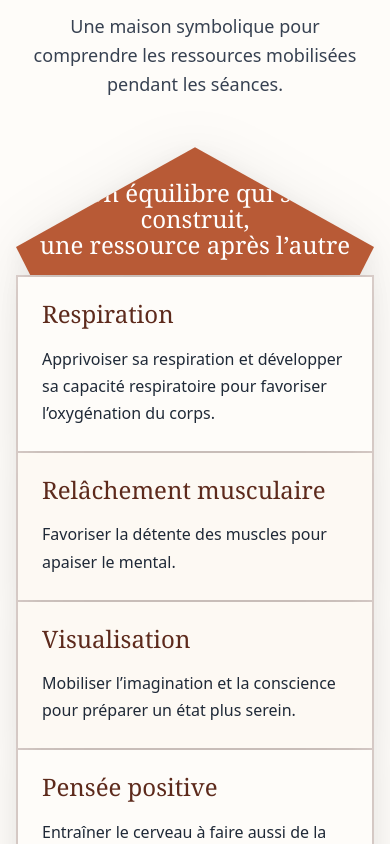
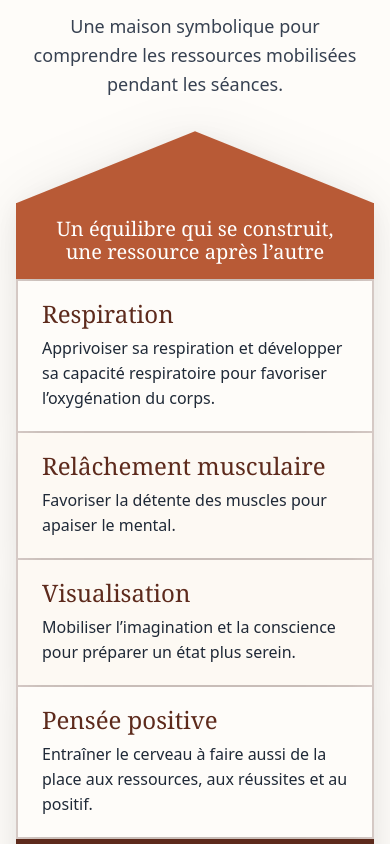
Before and after one commit to nicoriera/maison-loratu, a Vue app: page /accompagnement in a window 390 px wide. Shown: the part 2860-3704 px from the top of the page. Built offline with nearby package versions, Linux system fonts and the light colour scheme; no server answers.

Commit message:
fix: refine mobile foundations layout

```diff
--- a/src/views/Accompagnement.vue
+++ b/src/views/Accompagnement.vue
@@ -115,7 +115,7 @@ const foundations = [
           </p>
         </div>
 
-        <div class="foundation-house mx-auto mt-12 max-w-4xl">
+        <div class="foundation-house mx-auto mt-8 max-w-4xl sm:mt-12">
           <div class="foundation-roof">
             <div class="foundation-roof-content">
               <p>Un équilibre qui se construit,<br />une ressource après l’autre</p>
@@ -227,15 +227,46 @@ const foundations = [
 
 @media (max-width: 639px) {
   .foundation-roof {
-    min-height: 8rem;
+    display: block;
+    min-height: 0;
+    padding-top: 4.5rem;
+    overflow: visible;
+    background: transparent;
+    clip-path: none;
+  }
+
+  .foundation-roof::before {
+    position: absolute;
+    inset: 0 0 auto;
+    height: 4.5rem;
+    background: #b85a36;
+    clip-path: polygon(50% 0, 100% 100%, 0 100%);
+    content: "";
   }
 
   .foundation-roof-content {
-    padding: 0 1.25rem 1.1rem;
+    position: relative;
+    width: 100%;
+    padding: 0.85rem 1.25rem 1rem;
+    background: #b85a36;
+  }
+
+  .foundation-roof-content p {
+    max-width: 18rem;
+    margin: 0 auto;
+    font-size: 1.25rem;
+    line-height: 1.15;
   }
 
   .foundation-room {
     min-height: auto;
+    padding: 1.25rem 1.5rem;
   }
+
+  .foundation-room p {
+    margin-top: 0.6rem;
+    line-height: 1.55;
+  }
+
 }
 </style>
```
